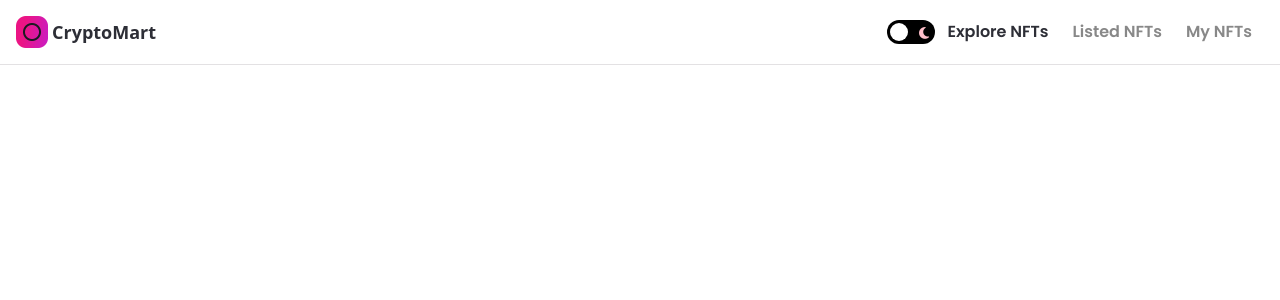
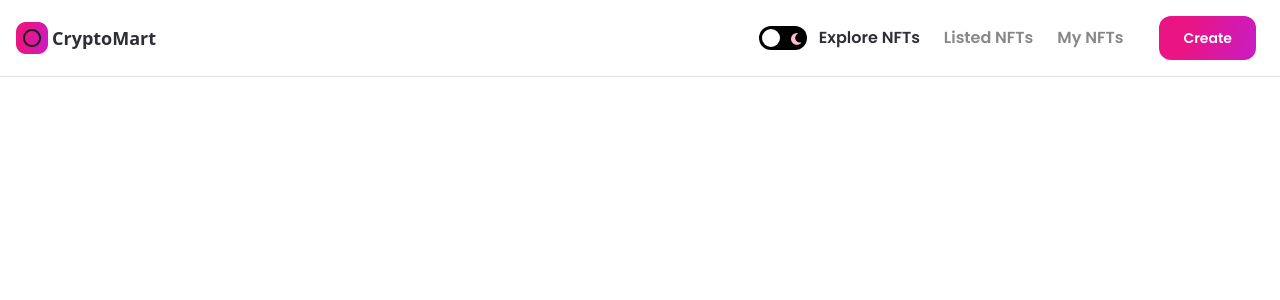
Before and after one commit to d-cryptic/CryptoMart, a Next.js app: page / in a window 1280 px wide. Shown: the top 300 px of the page. Built offline with nearby package versions, Linux system fonts and the light colour scheme.

Commit message:
Create button done

```diff
--- /dev/null
+++ b/components/Button.jsx
@@ -0,0 +1,7 @@
+import React from 'react';
+
+const Button = ({ btnName, classStyles, handleClick }) => (
+  <button type="button" className={`nft-gradient text-sm minlg:text-lg py-3 px-6 minlg:px-8 font-poppins font-semibold text-white ${classStyles}`} onClick={handleClick}>{btnName}</button>
+);
+
+export default Button;
--- a/components/Navbar.jsx
+++ b/components/Navbar.jsx
@@ -5,6 +5,7 @@
 import Link from 'next/link';
 
 import images from '../assets';
+import { Button } from '.';
 
 const MenuItems = ({ isMobile, active, setActive }) => {
   const generateLink = (i) => {
@@ -31,9 +32,24 @@
   );
 };
 
+const ButtonGroup = ({ setActive, router }) => {
+  const hasConnected = true;
+  return hasConnected ? (
+    <Button
+      btnName="Create"
+      classStyles="mx-2 rounded-xl"
+      handleClick={() => {
+		  setActive('');
+		  router.push('/create-nft');
+	  }}
+    />
+  ) : <Button btnName="Connect" classStyles="mx-2 rounded-xl" handleClick={() => {}} />;
+};
+
 const Navbar = () => {
   const { theme, setTheme } = useTheme();
   const [active, setActive] = useState('Explore NFTs');
+  const router = useRouter();
 
   return (
     <nav className="flexBetween w-full fixed z-10 p-4 flex-row border-b dark:bg-nft-dark bg-white dark:border-nft-black-1 border-nft-gray-1">
@@ -64,9 +80,10 @@
       </div>
 
       <div className="md:hidden flex">
-        <ul className="list-none flexCenter flex-row">
-          <MenuItems active={active} setActive={setActive} />
-        </ul>
+        <MenuItems active={active} setActive={setActive} />
+        <div className="ml-4">
+          <ButtonGroup setActive={setActive} router={router} />
+        </div>
       </div>
     </nav>
   );
--- a/components/index.js
+++ b/components/index.js
@@ -1,4 +1,5 @@
 import Navbar from './Navbar';
 import Footer from './Footer';
+import Button from './Button';
 
-export { Navbar, Footer };
+export { Navbar, Footer, Button };
```
